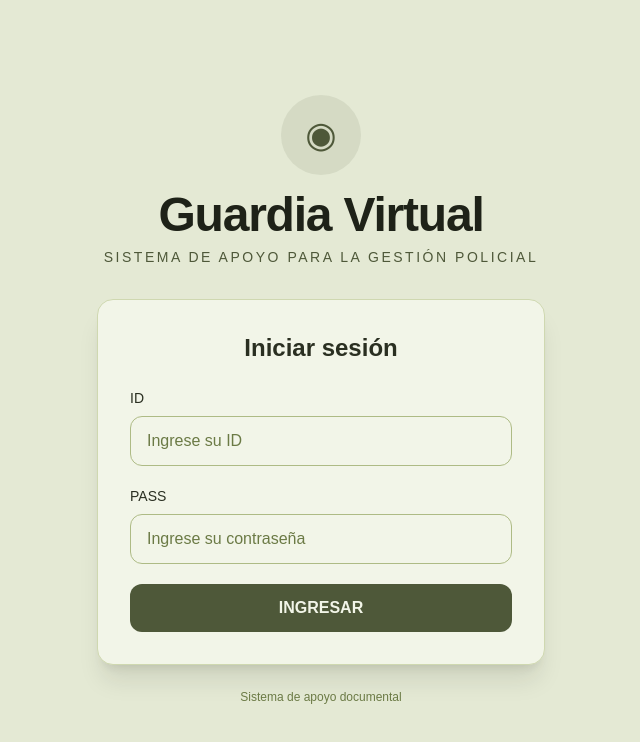
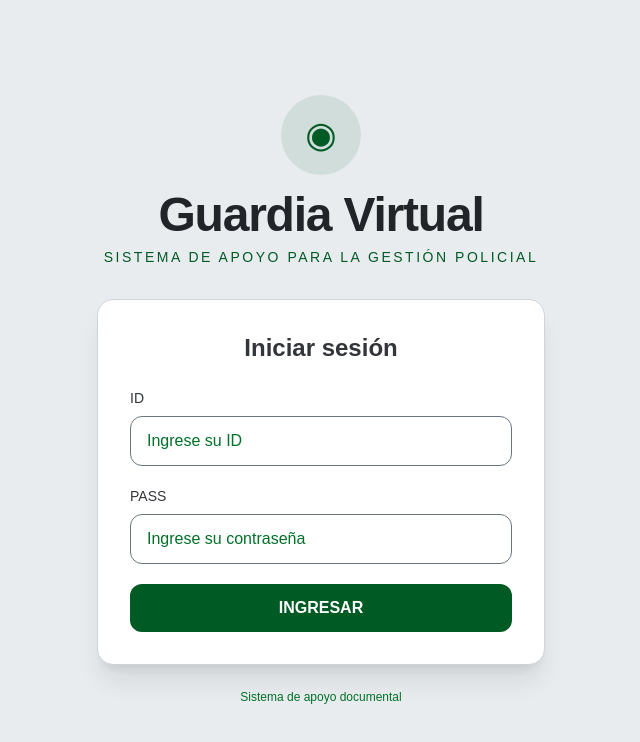
Before and after one commit to DanielHernandezN/guardiavirtual, a Next.js app: page / in a window 1280 px wide. Shown: the top 742 px of the page, without its empty margins (319-959 px from the left). Built offline with nearby package versions, Linux system fonts and the light colour scheme; no server answers.

Commit message:
Cambia la paleta a verde institucional Carabineros (#007028) con superficies blancas

```diff
--- a/app/globals.css
+++ b/app/globals.css
@@ -3,48 +3,48 @@
 /*
  * Paleta de marca — Guardia Virtual
  * ────────────────────────────────────────────────────
- * Escala de OLIVA, de oscuro a claro.
+ * Basada en la paleta de "Comisaría Virtual": fondo blanco, texto gris
+ * oscuro y verde institucional de Carabineros (#007028) como acento.
  *
- *   oliva-950  #14170f  casi negro (textos principales sobre claro)
- *   oliva-900  #1e2218  texto principal / superficies oscuras
- *   oliva-800  #2a2f21  burbuja del asistente
- *   oliva-700  #3a412c  bordes oscuros / subtítulos
- *   oliva-600  #4e5839  texto secundario / hover
- *   oliva-500  #6b7a45  color primario (botones)
- *   oliva-400  #8a9a5b  primario claro / acentos
- *   oliva-300  #aebb85  acentos sobre fondo oscuro
- *   oliva-200  #cfd8b0  bordes claros
- *   oliva-100  #e4e9d4  superficies (panel lateral claro, bubbles)
- *   oliva-50   #f2f5e8  fondo de página
+ *   oliva-950  #212529  texto principal / superficies muy oscuras
+ *   oliva-900  #212529  panel lateral (oscuro)
+ *   oliva-800  #32353a  burbuja del asistente / encabezados
+ *   oliva-700  #495057  bordes oscuros / subtítulos
+ *   oliva-600  #005a24  verde oscuro (hover de botones)
+ *   oliva-500  #007028  color primario (botones) — verde Carabineros
+ *   oliva-400  #008a32  primario claro / acentos
+ *   oliva-300  #6c757d  acentos grises sobre fondo oscuro
+ *   oliva-200  #ced4da  bordes claros
+ *   oliva-100  #e9ecef  superficies suaves
+ *   oliva-50   #ffffff  fondo de página (blanco)
  *
- * Los alias semánticos (brand, ink, surface...) mantienen el resto del
- * código igual, pero apuntan a la escala de oliva.
+ * Los alias semánticos (brand, ink, surface...) apuntan a esta escala.
  */
 @theme {
-  --color-oliva-950: #14170f;
-  --color-oliva-900: #1e2218;
-  --color-oliva-800: #2a2f21;
-  --color-oliva-700: #3a412c;
-  --color-oliva-600: #4e5839;
-  --color-oliva-500: #6b7a45;
-  --color-oliva-400: #8a9a5b;
-  --color-oliva-300: #aebb85;
-  --color-oliva-200: #cfd8b0;
-  --color-oliva-100: #e4e9d4;
-  --color-oliva-50: #f2f5e8;
+  --color-oliva-950: #212529;
+  --color-oliva-900: #212529;
+  --color-oliva-800: #32353a;
+  --color-oliva-700: #495057;
+  --color-oliva-600: #005a24;
+  --color-oliva-500: #007028;
+  --color-oliva-400: #008a32;
+  --color-oliva-300: #6c757d;
+  --color-oliva-200: #ced4da;
+  --color-oliva-100: #e9ecef;
+  --color-oliva-50: #ffffff;
 
-  --color-brand: #6b7a45;
-  --color-brand-dark: #4e5839;
-  --color-accent: #8a9a5b;
-  --color-ink: #1e2218;
-  --color-ink-soft: #3a412c;
-  --color-surface: #f2f5e8;
-  --color-surface-alt: #e4e9d4;
+  --color-brand: #007028;
+  --color-brand-dark: #005a24;
+  --color-accent: #008a32;
+  --color-ink: #212529;
+  --color-ink-soft: #32353a;
+  --color-surface: #ffffff;
+  --color-surface-alt: #f8f9fa;
 }
 
 :root {
-  --background: #f2f5e8;
-  --foreground: #1e2218;
+  --background: #ffffff;
+  --foreground: #212529;
 }
 
 @theme inline {
@@ -56,8 +56,8 @@
 
 @media (prefers-color-scheme: dark) {
   :root {
-    --background: #14170f;
-    --foreground: #e4e9d4;
+    --background: #212529;
+    --foreground: #e9ecef;
   }
 }
 
```
